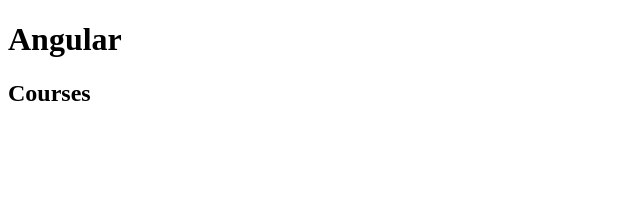
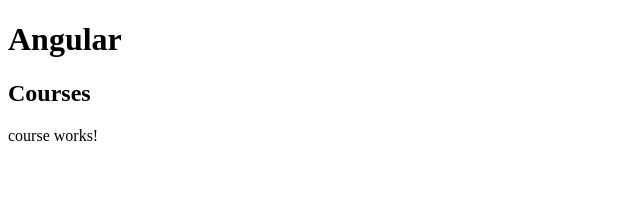
Before and after one commit to uttam-in-ibm/Angular4, an Angular app in the folder 1.Installation/hello-world/: page / in a window 1280 px wide. Shown: the top 217 px of the page, without its empty margins (0-640 px from the left). Built offline with nearby package versions, Linux system fonts and the light colour scheme.

Commit message:
New Component used in html

```diff
--- a/1.Installation/hello-world/src/app/app.component.html
+++ b/1.Installation/hello-world/src/app/app.component.html
@@ -1,3 +1,4 @@
 <h1>Angular</h1>
 
 <courses></courses>
+<app-course></app-course>
```
